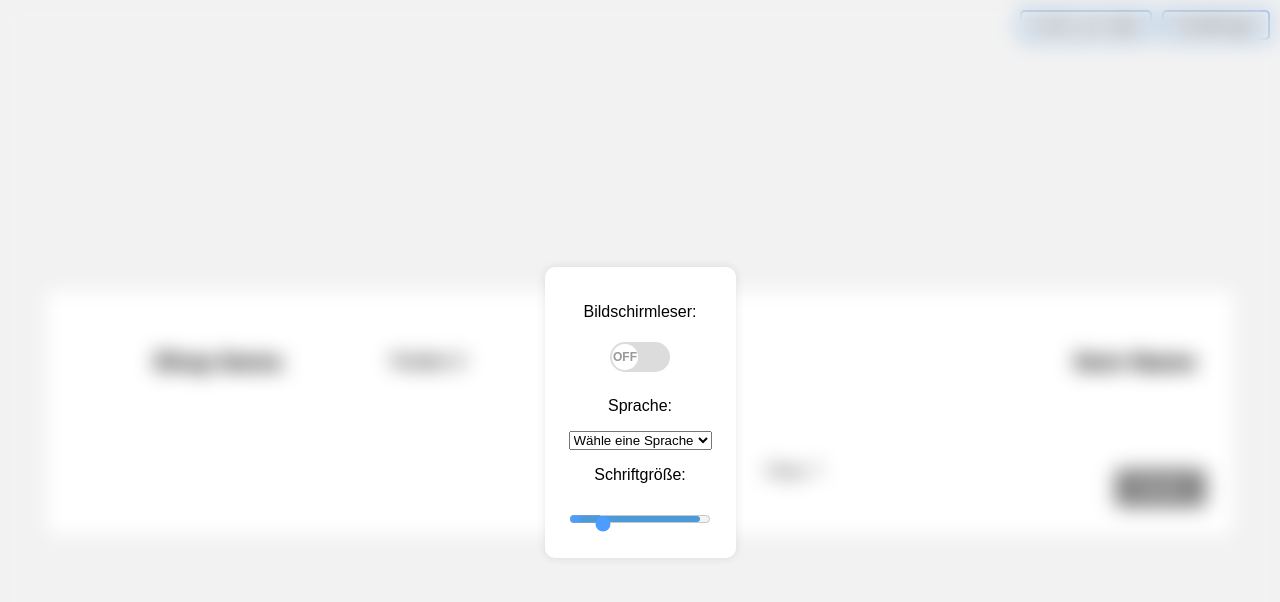
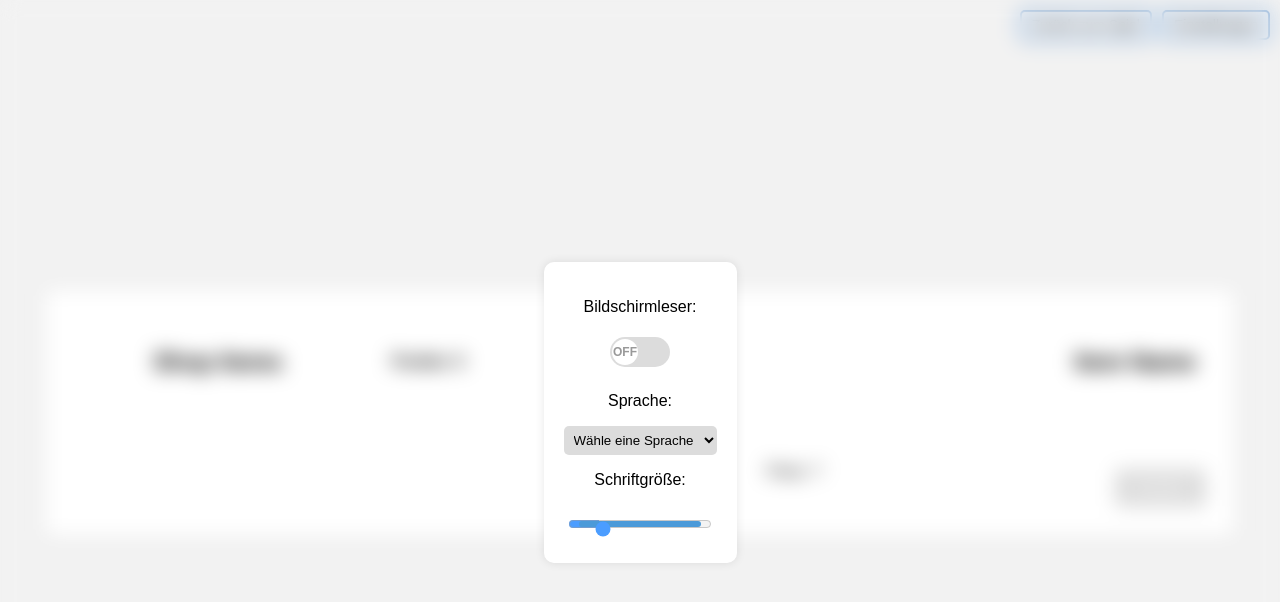
Before and after one commit to HerrOtter/dice-game, a Flask app: page /shop in a window 1280 px wide, after a click on "Einstellungen". Shown: the top 602 px of the page. Run offline with Flask 3, Linux system fonts and the light colour scheme; the visitor is signed in with stand-in values (Sample User, id 1); data comes from the database, SQL or seed files in the repository; data that the repository does not hold is empty.

Commit message:
switch to data attribute, style lang selection

```diff
--- a/dice/frontend/templates/popup/settings.html
+++ b/dice/frontend/templates/popup/settings.html
@@ -10,7 +10,7 @@
         </label>
 
         <p>{{ t("settings.language_option") }}:</p>
-        <select id="language-selector" value="{{ current_lang }}">
+        <select id="language-selector" value="{{ current_lang }}" data-last-value="{{ current_lang }}">
             <option value="">{{ t("settings.language.choose") }}</option>
             <option value="de">{{ t("settings.language.de") }} (Deutsch)</option>
             <option value="en">{{ t("settings.language.en") }} (english)</option>
@@ -20,12 +20,13 @@
         <input type="range" id="fontSizeSlider" min="10" max="50" step="1" value="16">
     </div>
     <script>
+        const languageSelector = document.getElementById("language-selector");
         async function settings_close_callback()
         {
             var reload = false;
-            const lang_value = document.getElementById("language-selector").value
+            const lang_value = languageSelector.value
 
-            if (lang_value && lang_value != "{{ current_lang }}")
+            if (lang_value && lang_value != languageSelector.dataset.lastValue)
             {
                 const url = "{{ url_for('api.auth.api_lang') }}"
                 const formData = new FormData();
--- a/dice/static/style.css
+++ b/dice/static/style.css
@@ -79,6 +79,14 @@ h1 {
     font-size: 24px;
     color: #333;
     margin-bottom: 20px;
+}
+
+/* Select Settings */
+select {
+    padding: 6px;
+    background-color: #dcdcdc;
+    border: none;
+    border-radius: 5px;
 }
 
 /* Button Settings */
@@ -404,7 +412,7 @@ input {
 }
 
 #buy-button:disabled {
-    background-color: gray;
+    background-color: #dcdcdc;
 }
 
 /* Ranglist Setting */
```
